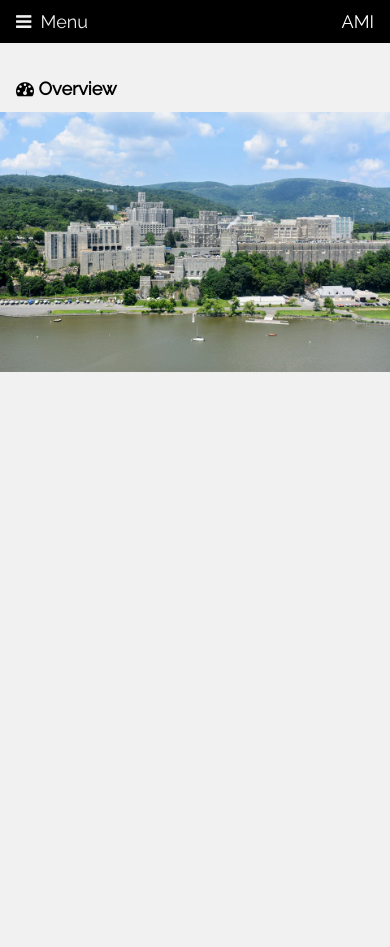
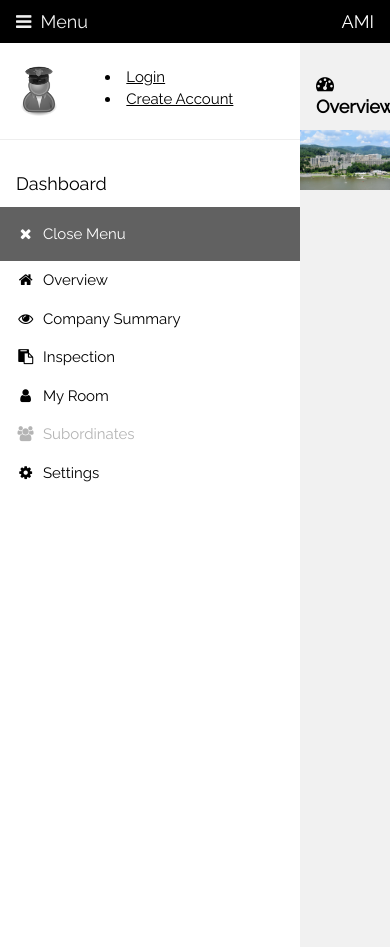
Before and after one commit to anewcookie/ami, a Django app: page / in a window 390 px wide. Run offline with Django 3.2, Linux system fonts and the light colour scheme.

Commit message:
Fixed not working on mobile CSS issue. Removed w3-main from all templates, and w3-collapse from core.html

```diff
--- a/ami/templates/ami/core.html
+++ b/ami/templates/ami/core.html
@@ -16,7 +16,7 @@
   </div>
 
 <!-- Sidebar/menu -->
-  <nav class="w3-sidebar w3-collapse w3-white w3-animate-left" id="mySidebar"><br>
+  <nav class="w3-sidebar w3-white" id="mySidebar"><br>
     <div class="w3-container w3-row">
       <div class="w3-col s4">
         <img src="/static/ami/images/cadet.png" class="w3-circle w3-margin-right" id="d">
--- a/ami/templates/ami/inspection.html
+++ b/ami/templates/ami/inspection.html
@@ -3,7 +3,7 @@
 {% include 'ami/core.html' %}
 
 <!-- !PAGE CONTENT! -->
-<div class="w3-main" style="margin-left:300px;margin-top:43px;">
+<div class="" style="margin-left:300px;margin-top:43px;">
 
   <!-- Header -->
   <header class="w3-container" style="padding-top:22px">
--- a/ami/templates/ami/overview.html
+++ b/ami/templates/ami/overview.html
@@ -1,6 +1,6 @@
 {% include 'ami/core.html' %}
 <!-- !PAGE CONTENT! -->
-<div class="w3-main" style="margin-left:300px;margin-top:43px;">
+<div class="" style="margin-left:300px;margin-top:43px;">
 
   <!-- Header -->
   <header class="w3-container" style="padding-top:22px">
--- a/ami/templates/ami/room.html
+++ b/ami/templates/ami/room.html
@@ -3,7 +3,7 @@
 {% include 'ami/core.html' %}
 
 <!-- !PAGE CONTENT! -->
-<div class="w3-main" style="margin-left:300px;margin-top:43px;">
+<div class="" style="margin-left:300px;margin-top:43px;">
 
   <!-- Header, shows the current room that information is being shown for -->
   <header class="w3-container" style="padding-top:22px">
--- a/ami/templates/ami/settings.html
+++ b/ami/templates/ami/settings.html
@@ -2,7 +2,7 @@
 {% include "ami/core.html" %}
 
 <!-- !PAGE CONTENT! -->
-<div class="w3-main" style="margin-left:300px;margin-top:43px;">
+<div class="" style="margin-left:300px;margin-top:43px;">
 
   <!-- Header -->
   <header class="w3-container">
--- a/ami/templates/ami/signup.html
+++ b/ami/templates/ami/signup.html
@@ -1,7 +1,7 @@
 {% include 'ami/core.html' %}
 
 <!-- !PAGE CONTENT! -->
-<div class="w3-main" style="margin-left:300px;margin-top:43px;">
+<div class="" style="margin-left:300px;margin-top:43px;">
 
   <!-- Header -->
   <header class="w3-container" style="padding-top:22px">
--- a/ami/templates/ami/summary.html
+++ b/ami/templates/ami/summary.html
@@ -3,7 +3,7 @@
 {% include 'ami/core.html' %}
 
 <!-- !PAGE CONTENT! -->
-<div class="w3-main" style="margin-left:300px;margin-top:43px;">
+<div class="" style="margin-left:300px;margin-top:43px;">
 
   <!-- Header -->
   <header class="w3-container w3-row" style="padding-top:22px">
--- a/templates/registration/login.html
+++ b/templates/registration/login.html
@@ -1,7 +1,7 @@
 {% include "ami/core.html" %}
 
 <!-- !PAGE CONTENT! -->
-<div class="w3-main" style="margin-left:300px;margin-top:43px;">
+<div class="" style="margin-left:300px;margin-top:43px;">
 
   <!-- Header -->
   <header class="w3-container" style="padding-top:22px">
```
